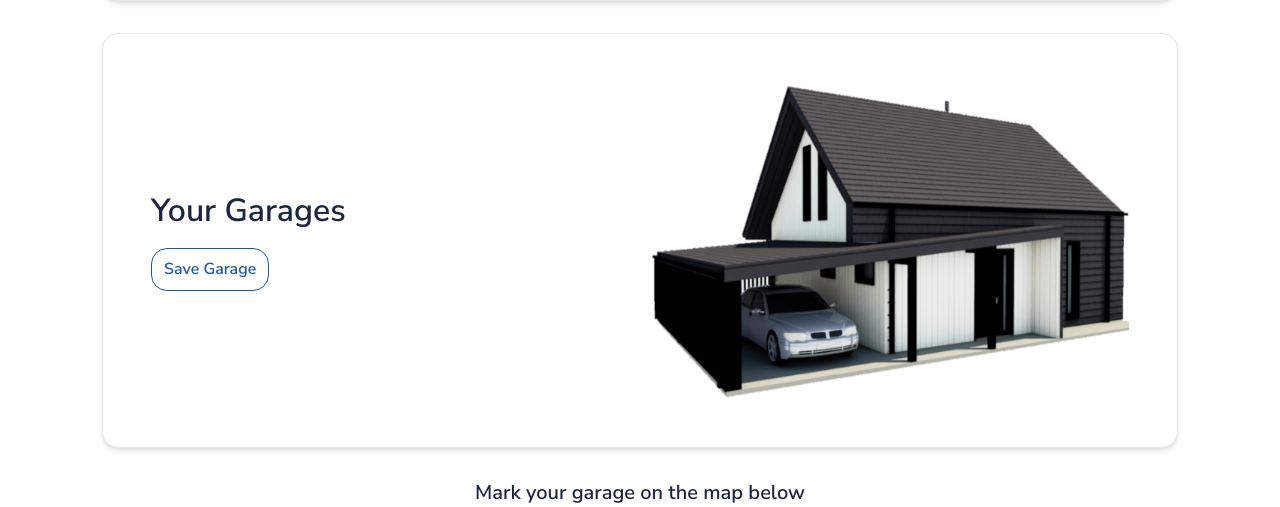
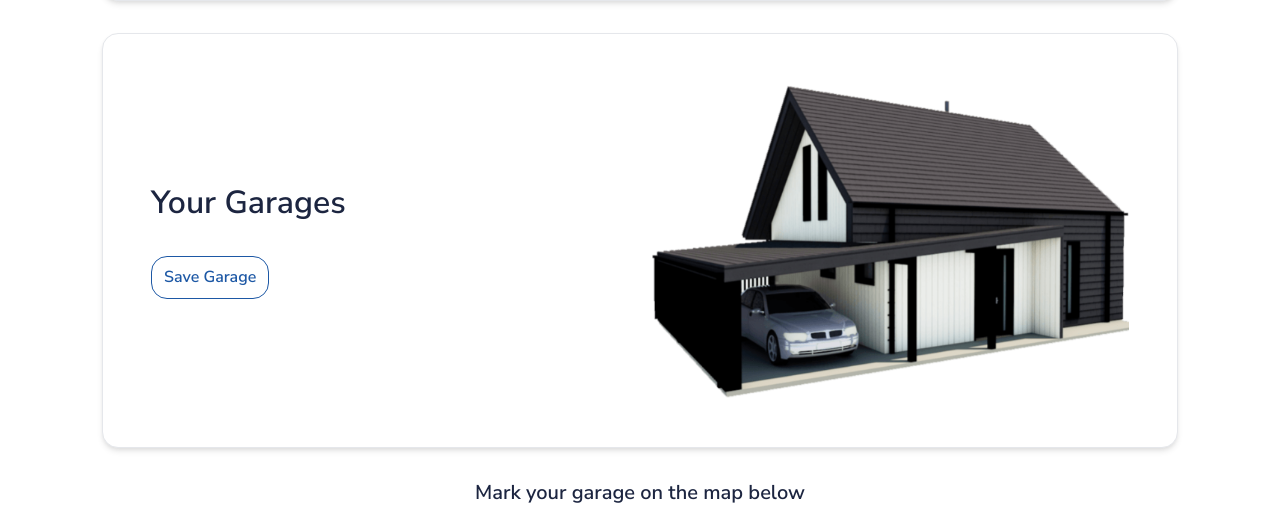
Before and after one commit to dkdude98/ford-app, a Flask app: page /save_ford in a window 1280 px wide. Shown: the part 792-1299 px from the top of the page. Run offline with Flask 2, Linux system fonts and the light colour scheme; some libraries are stand-ins or nearby versions.

Commit message:
Minor UI change

```diff
--- a/templates/dashboard.html
+++ b/templates/dashboard.html
@@ -147,7 +147,7 @@
                                 <h2 class="mb-3">Your Garages</h2>
                                 <form method='POST' action='/save_garage'>
                                 <div style="font-size:14px">{{garage_table|safe}}</div>
-                                <input type='hidden' value='' name='garage_id' id='garage_id'><button id='garage' name='garage' type='submit' class='btn btn-outline-tertiary'>Save Garage</button></form>
+                                <input  type='hidden' value='' name='garage_id' id='garage_id'><button style='margin-top:1rem' id='garage' name='garage' type='submit' class='btn btn-outline-tertiary'>Save Garage</button></form>
                             </div>
                             <div class="col-12 col-md-6 mt-4 mt-md-0 text-md-right">
                                 <img src="/static/assets/img/garage.png"/>
```
